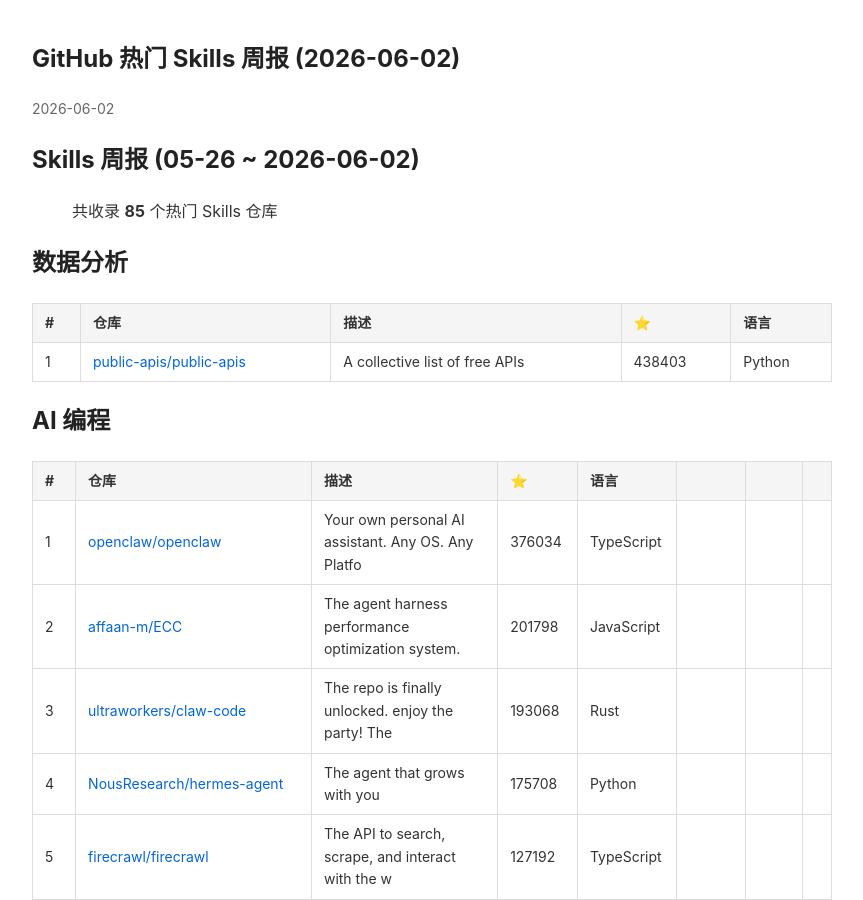
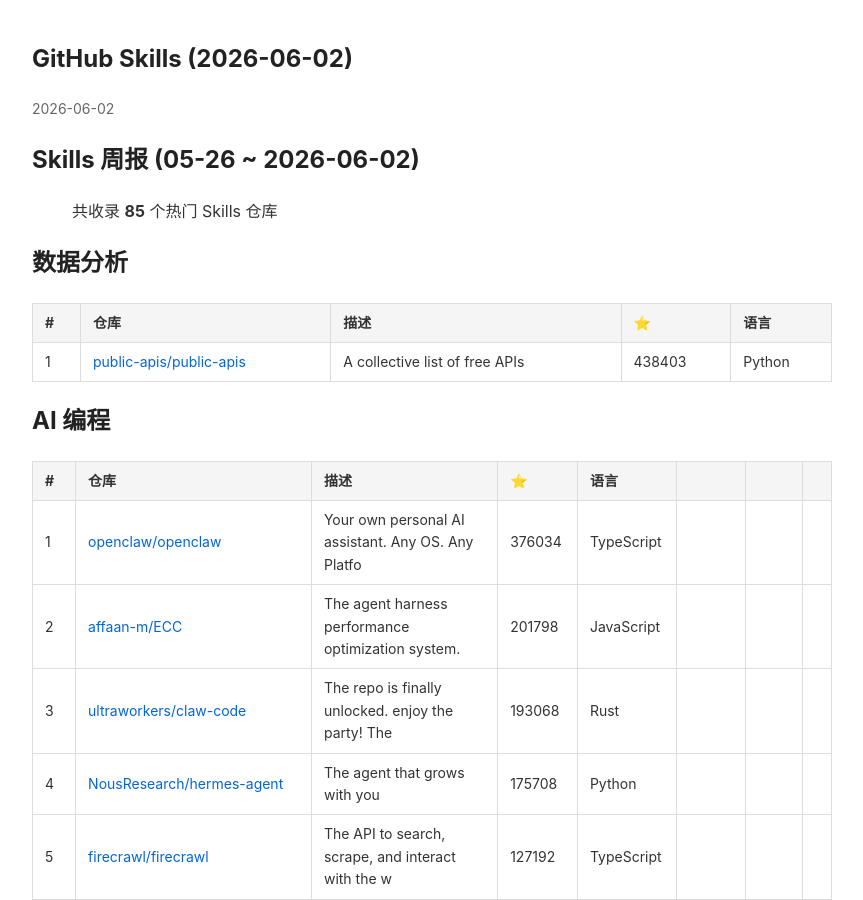
Before and after one commit to Neronm/neronm.github.io, a Jekyll site: the page built from _posts/2026-06-02-github-skills-weekly.md, in a window 1280 px wide and 900 px high. Shown: the whole window, without its empty margins (208-1071 px from the left). Built offline with Jekyll 4.4.1, drawn with Linux system fonts in a browser that asks for light colours.

Commit message:
Skills 2026-06-02

```diff
--- a/_posts/2026-06-02-github-skills-weekly.md
+++ b/_posts/2026-06-02-github-skills-weekly.md
@@ -1,9 +1,9 @@
 ---
 layout: post
-title: "GitHub 热门 Skills 周报 (2026-06-02)"
+title: "GitHub Skills (2026-06-02)"
 date: 2026-06-02 08:00:00 +0800
 categories: [skills, github, weekly]
-tags: [codex, skills, ai, github]
+tags: [codex, skills, ai]
 description: "| # | 仓库 | 描述 | ⭐ | 语言 |"
 ---
 
```
